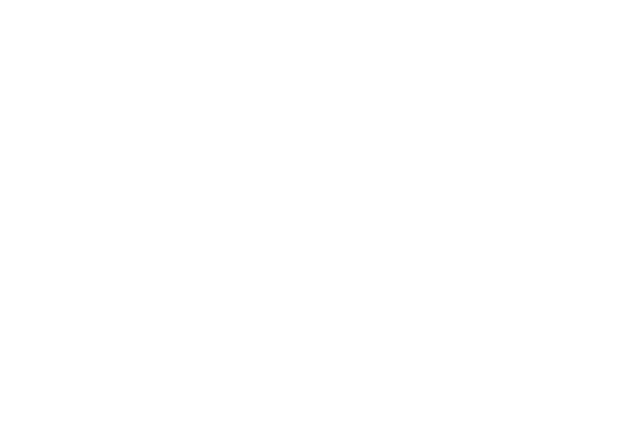
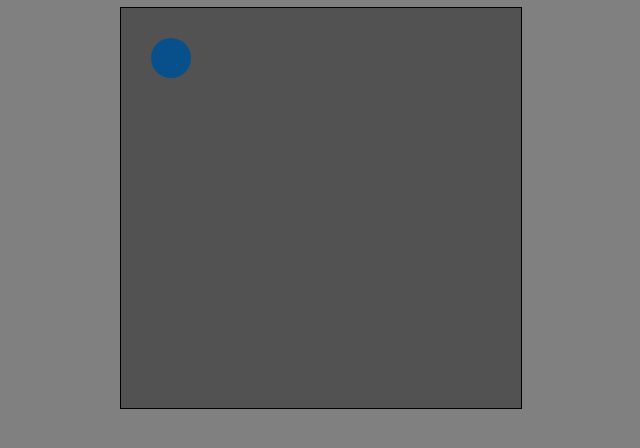
Before and after one commit to John16S/2D_Game, a plain HTML site: page index.html in a window 1280 px wide. Shown: the whole page, without its empty margins (319-959 px from the left). Drawn offline with Linux system fonts and the light colour scheme.

Commit message:
draw function

```diff
--- a/app.js
+++ b/app.js
@@ -0,0 +1,12 @@
+var canvas = document.getElementById('canvas');
+var context = canvas.getContext("2d");
+
+function draw() {
+    context.beginPath(); //
+    context.arc(50, 50, 20, 0, Math.PI * 2, false); //false - против часовой стрелки
+    context.fillStyle = "rgb(8, 80, 139)";
+    context.fill();
+    context.closePath();
+}
+
+draw();
--- a/index.html
+++ b/index.html
@@ -5,9 +5,17 @@
     <meta http-equiv="X-UA-Compatible" content="IE=edge">
     <meta name="viewport" content="width=device-width, initial-scale=1.0">
     <title>The Gamishe!</title>
+    <style>
+        #canvas {
+            display: block;
+            margin: 0 auto;
+            outline: 1px solid black;
+            background-color: rgb(83, 82, 82);
+        }
+    </style>
 </head>
-<body>
-    <canvas></canvas>
+<body style="background-color: grey;">
+    <canvas id="canvas" width="400" height="400"></canvas>
     <script src="app.js"></script>
 </body>
 </html>
```
